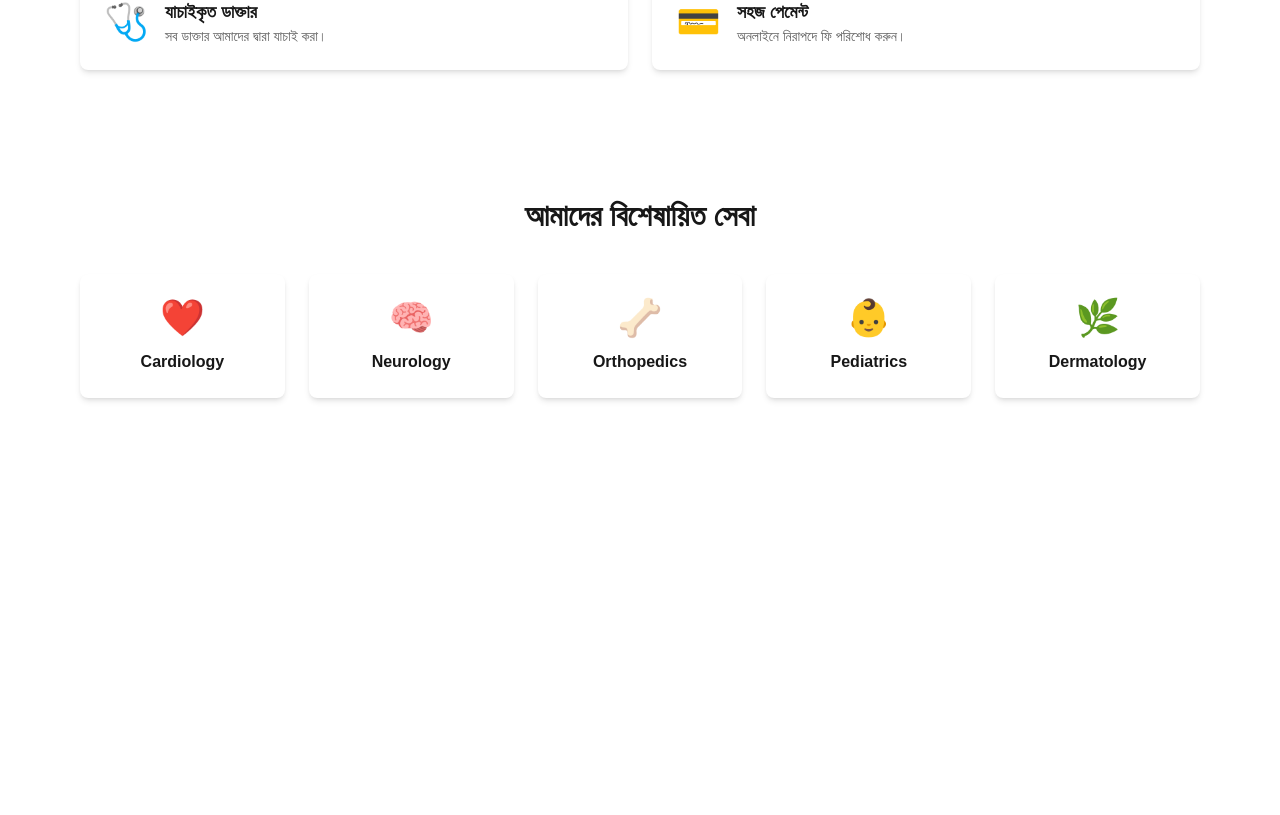
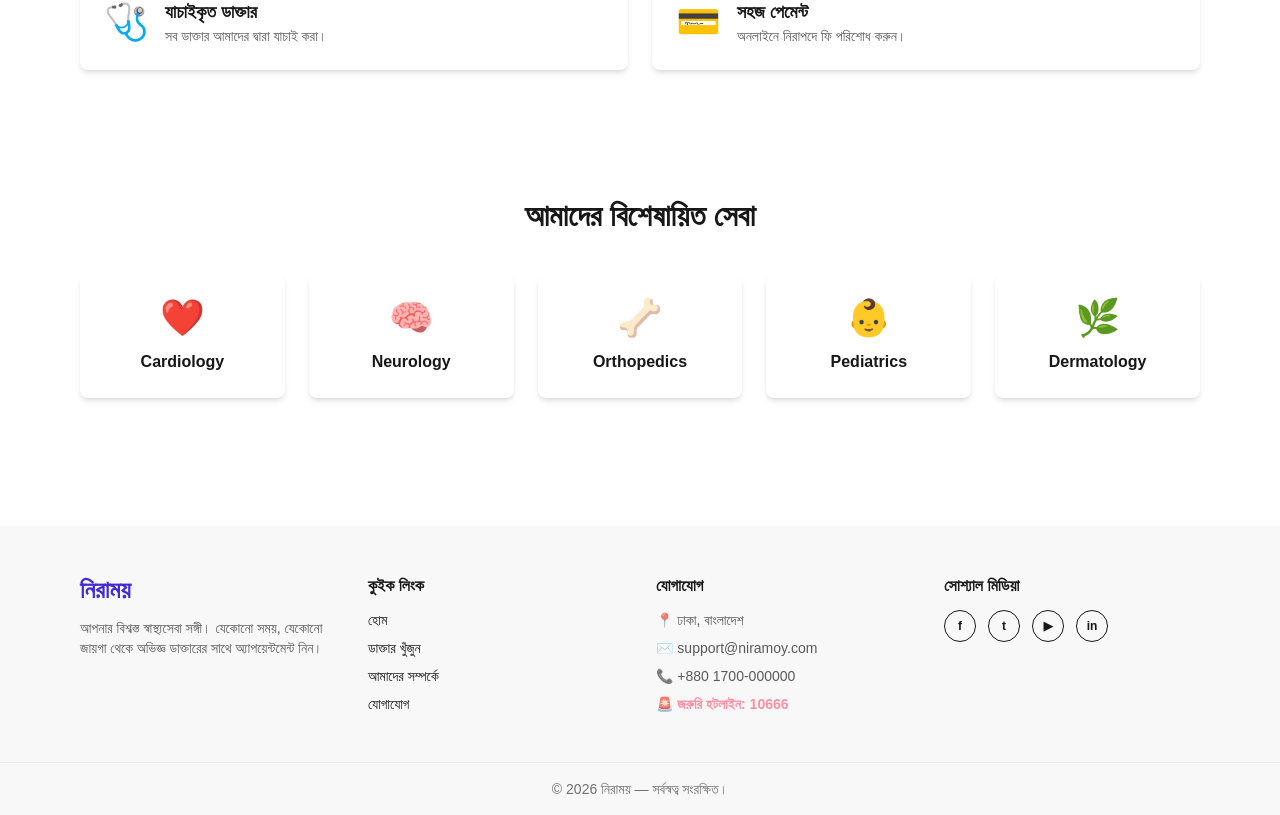
Before and after one commit to Biplob106/niramoy-client, a Next.js app: page / in a window 1280 px wide. Shown: the part 1475-2290 px from the top of the page. Before the commit the page ends 1937 px from the top, so only its background shows below. Built offline with nearby package versions, Linux system fonts and the light colour scheme; no server answers.

Commit message:
feat: add footer component and fix root metadata title

```diff
--- a/src/app/layout.js
+++ b/src/app/layout.js
@@ -3,6 +3,7 @@ import AuthProvider from "@/providers/AuthProvider";
 import { Geist, Geist_Mono } from "next/font/google";
 import "./globals.css";
 import Navbar from "@/components/Navbar";
+import Footer from "@/components/Footer";
 import { Toaster } from "react-hot-toast";
 const geistSans = Geist({
   variable: "--font-geist-sans",
@@ -15,8 +16,12 @@ const geistMono = Geist_Mono({
 });
 
 export const metadata = {
-  title: "Create Next App",
-  description: "Generated by create next app",
+  title: {
+    default: "নিরাময় | আপনার বিশ্বস্ত স্বাস্থ্যসেবা সঙ্গী",
+    template: "%s | নিরাময়",
+  },
+  description:
+    "নিরাময় — অনলাইনে অভিজ্ঞ ডাক্তারের সাথে অ্যাপয়েন্টমেন্ট বুক করুন। যেকোনো সময়, যেকোনো জায়গা থেকে স্বাস্থ্যসেবা।",
 };
 
 export default function RootLayout({ children }) {
@@ -30,6 +35,7 @@ export default function RootLayout({ children }) {
         <AuthProvider>
          <Navbar />
           {children}
+          <Footer />
           <Toaster position="top-center" />
         </AuthProvider>
       </body>
--- /dev/null
+++ b/src/components/Footer.jsx
@@ -0,0 +1,92 @@
+import Link from "next/link";
+
+export default function Footer() {
+  return (
+    <footer className="bg-base-200 mt-16">
+      <div className="max-w-6xl mx-auto px-4 py-12 grid grid-cols-1 md:grid-cols-2 lg:grid-cols-4 gap-8">
+        {/* ব্র্যান্ড */}
+        <div>
+          <h2 className="text-2xl font-bold text-primary mb-3">নিরাময়</h2>
+          <p className="text-sm opacity-70">
+            আপনার বিশ্বস্ত স্বাস্থ্যসেবা সঙ্গী। যেকোনো সময়, যেকোনো জায়গা থেকে
+            অভিজ্ঞ ডাক্তারের সাথে অ্যাপয়েন্টমেন্ট নিন।
+          </p>
+        </div>
+
+        {/* কুইক লিংক */}
+        <div>
+          <h3 className="font-semibold mb-3">কুইক লিংক</h3>
+          <ul className="space-y-2 text-sm">
+            <li><Link href="/" className="link link-hover">হোম</Link></li>
+            <li><Link href="/doctors" className="link link-hover">ডাক্তার খুঁজুন</Link></li>
+            <li><Link href="/about" className="link link-hover">আমাদের সম্পর্কে</Link></li>
+            <li><Link href="/contact" className="link link-hover">যোগাযোগ</Link></li>
+          </ul>
+        </div>
+
+        {/* যোগাযোগ */}
+        <div>
+          <h3 className="font-semibold mb-3">যোগাযোগ</h3>
+          <ul className="space-y-2 text-sm opacity-70">
+            <li>📍 ঢাকা, বাংলাদেশ</li>
+            <li>✉️ support@niramoy.com</li>
+            <li>📞 +880 1700-000000</li>
+            <li className="text-error font-semibold">
+              🚨 জরুরি হটলাইন: 10666
+            </li>
+          </ul>
+        </div>
+
+        {/* সোশ্যাল */}
+        <div>
+          <h3 className="font-semibold mb-3">সোশ্যাল মিডিয়া</h3>
+          <div className="flex gap-3">
+            <a
+              href="https://facebook.com"
+              target="_blank"
+              rel="noopener noreferrer"
+              className="btn btn-circle btn-sm btn-outline"
+              aria-label="Facebook"
+            >
+              f
+            </a>
+            <a
+              href="https://twitter.com"
+              target="_blank"
+              rel="noopener noreferrer"
+              className="btn btn-circle btn-sm btn-outline"
+              aria-label="Twitter"
+            >
+              t
+            </a>
+            <a
+              href="https://youtube.com"
+              target="_blank"
+              rel="noopener noreferrer"
+              className="btn btn-circle btn-sm btn-outline"
+              aria-label="YouTube"
+            >
+              ▶
+            </a>
+            <a
+              href="https://linkedin.com"
+              target="_blank"
+              rel="noopener noreferrer"
+              className="btn btn-circle btn-sm btn-outline"
+              aria-label="LinkedIn"
+            >
+              in
+            </a>
+          </div>
+        </div>
+      </div>
+
+      {/* কপিরাইট */}
+      <div className="border-t border-base-300">
+        <p className="text-center text-sm opacity-60 py-4">
+          © {new Date().getFullYear()} নিরাময় — সর্বস্বত্ব সংরক্ষিত।
+        </p>
+      </div>
+    </footer>
+  );
+}
```
